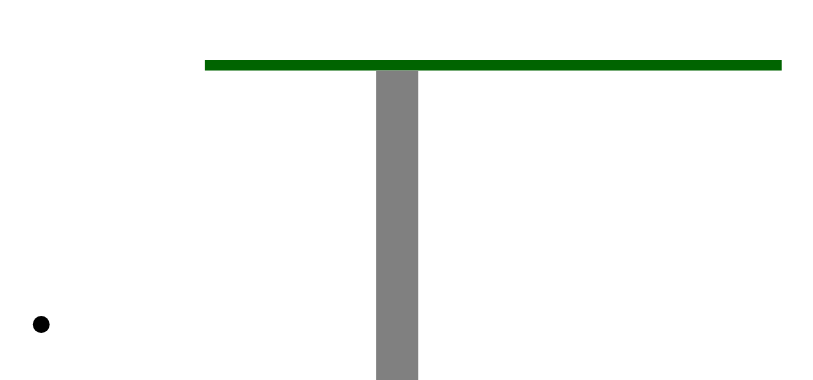
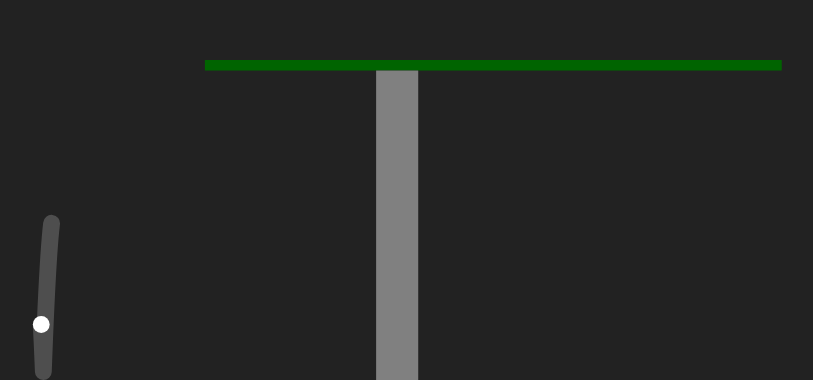
Before and after one commit to tomcumming/table-tennis, a website built with Parcel: page src/index.html in a window 1280 px wide. Shown: the part 420-800 px from the top of the page, without its empty margins (435-1248 px from the left). Built offline with nearby package versions, Linux system fonts and the light colour scheme.

Commit message:
Ball with trail

```diff
--- a/src/index.ts
+++ b/src/index.ts
@@ -1,6 +1,6 @@
 import sim from "./render/sim";
-import { from, Observable } from "rxjs";
-import { scan } from 'rxjs/operators';
+import { Observable } from "rxjs";
+import { scan, concatAll } from 'rxjs/operators';
 import { State, Seconds, step } from "./sim/sim";
 
 async function start() {
@@ -16,13 +16,26 @@ async function start() {
         }
     };
 
-    const state$ = animationFrames()
-        .pipe(scan<Seconds, State>((state, delta) => {
-            const initialTime = state.time;
-            while(state.time < initialTime + delta)
-                state = step(state, delta);
-            return state;
-        }, initialState));
+    const states$ = animationFrames()
+        .pipe(scan<Seconds, State[]>((lastStates, delta) => {
+            let lastState = lastStates[lastStates.length - 1];
+            if(lastState === undefined) throw new Error(`Invalid states`);
+            const initialTime = lastState.time;
+
+            let nextStates = [];
+            while(lastState.time < initialTime + delta) {
+                const state = step(lastState, delta);
+                nextStates.push(state);
+                lastState = state;
+            }
+
+            if(nextStates.length === 0)
+                return lastStates;
+
+            return nextStates;
+        }, [initialState]));
+
+    const state$ = states$.pipe(concatAll());
 
     const svg = sim(state$);
 
--- a/src/render/ball.ts
+++ b/src/render/ball.ts
@@ -1,21 +1,51 @@
-import { Ball } from "../sim/sim";
+import { Ball, Seconds } from "../sim/sim";
 import { SubsNode, Cleanup } from "./subsnode";
 import { ballRadius } from "../constants";
 import { Observable } from "rxjs";
 
-export default function ball(state$: Observable<Ball>): SubsNode {
+export type BallState = {
+  time: Seconds;
+  ball: Ball;
+};
+
+export default function ball(state$: Observable<BallState>): SubsNode {
   const ball: SVGElement & Cleanup = document.createElementNS(
+    "http://www.w3.org/2000/svg",
+    "g"
+  );
+  ball.classList.add("ball");
+
+  const current = document.createElementNS(
     "http://www.w3.org/2000/svg",
     "circle"
   );
+  current.classList.add("current");
 
-  ball.classList.add("ball");
+  current.setAttribute("r", `${ballRadius}`);
 
-  ball.setAttribute("r", `${ballRadius}`);
+  ball.appendChild(current);
+
+  const pathElement = document.createElementNS(
+    "http://www.w3.org/2000/svg",
+    "polyline"
+  );
+  pathElement.classList.add("path");
+
+  ball.appendChild(pathElement);
+
+  const trailTime = 0.25;
+
+  let lasts: BallState[] = [];
 
   ball.subs = state$.subscribe((state) => {
-    ball.setAttribute("cx", `${state.pos[0]}`);
-    ball.setAttribute("cy", `${state.pos[1]}`);
+    lasts.push(state);
+    while (lasts[0].time < state.time - trailTime) lasts = lasts.slice(1);
+
+    current.setAttribute("cx", `${state.ball.pos[0]}`);
+    current.setAttribute("cy", `${state.ball.pos[1]}`);
+
+    const points = lasts.map(({ ball }) => `${ball.pos[0]},${ball.pos[1]}`);
+    pathElement.setAttribute("points", `${points.join(" ")}`);
   });
 
   return ball;
--- a/src/render/sim.ts
+++ b/src/render/sim.ts
@@ -3,7 +3,7 @@ import { map } from "rxjs/operators";
 
 import { SubsNode, Cleanup } from "./subsnode";
 import table from "./table";
-import ball from "./ball";
+import ball, { BallState } from "./ball";
 
 import { tableLength, tableHeight } from "../constants";
 import { State } from "../sim/sim";
@@ -36,7 +36,11 @@ export default function sim(state$: Observable<State>): SubsNode {
   svg.appendChild(transformGroup);
 
   transformGroup.appendChild(table(tableLength, tableHeight));
-  transformGroup.appendChild(ball(state$.pipe(map((s) => s.ball))));
+  transformGroup.appendChild(ball(state$.pipe(map(asBallState))));
 
   return svg;
 }
+
+function asBallState({ time, ball }: State): BallState {
+  return { time, ball };
+}
--- a/src/style.css
+++ b/src/style.css
@@ -8,6 +8,8 @@ body {
     flex-direction: column;
     justify-content: center;
     align-items: center;
+
+    background-color: #222;
 }
 
 .table-tennis .table .surface {
@@ -17,3 +19,15 @@ body {
 .table-tennis .table .stand {
     fill: gray;
 }
+
+.table-tennis .ball .current {
+    fill: white;
+}
+
+.table-tennis .ball .path {
+    fill: transparent;
+    stroke: #ffffff33;
+    stroke-width: 0.04;
+    stroke-linecap: round;
+    stroke-linejoin: round;
+}
```
